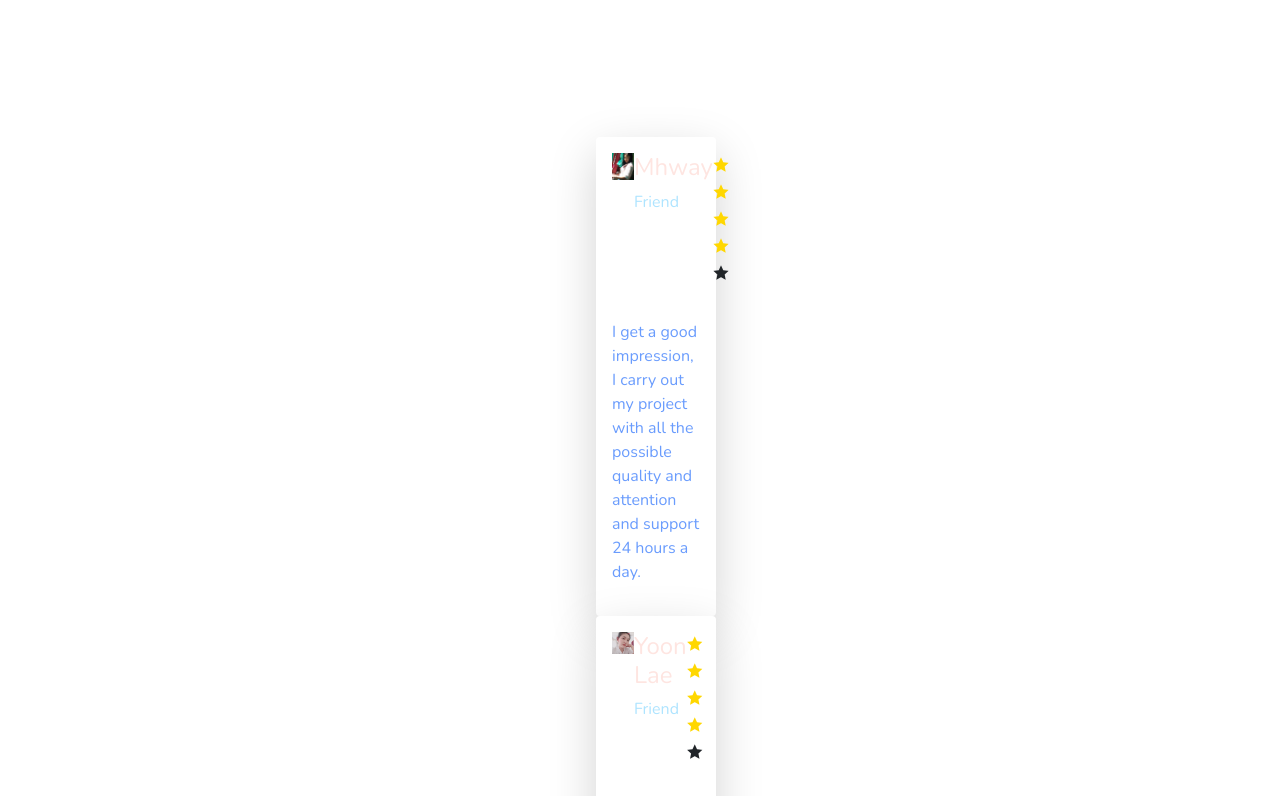
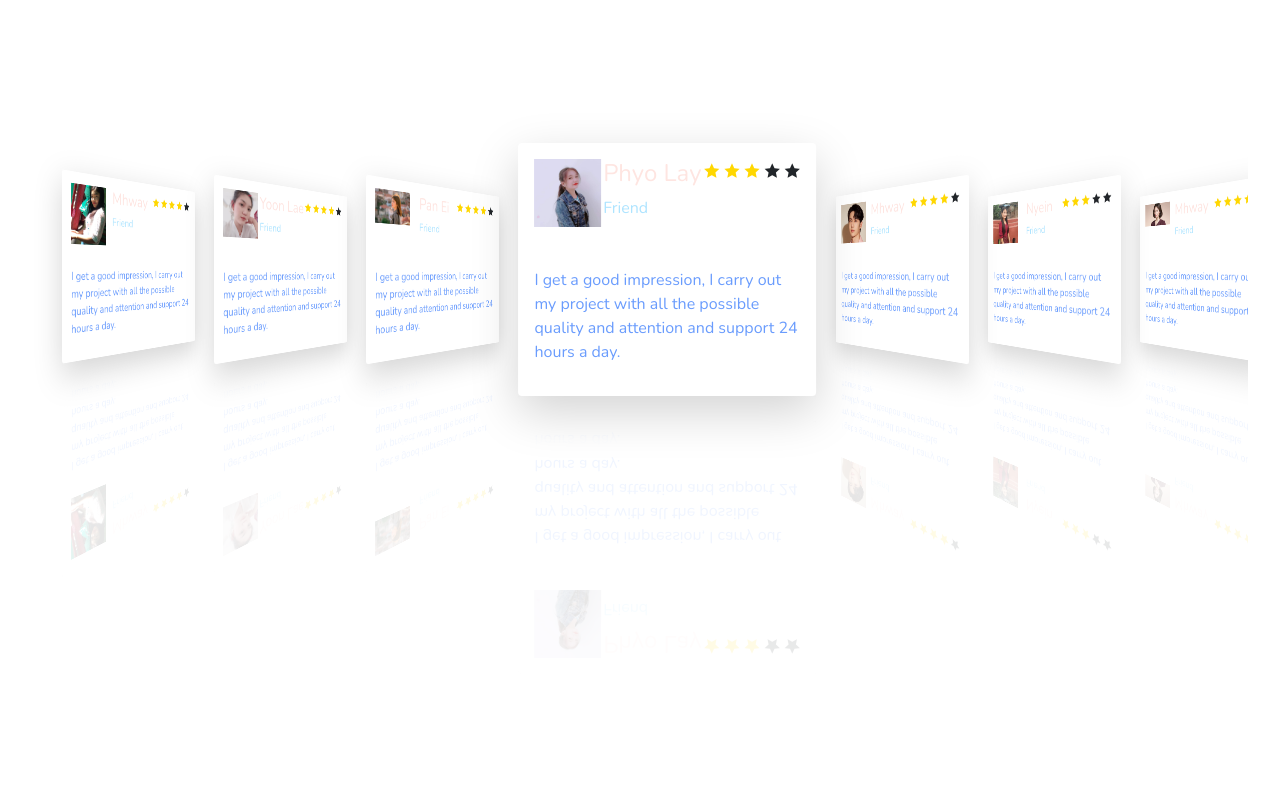
Before and after one commit to mhwaymhway/Portfolio, a website: page index.html in a window 1280 px wide. Shown: the part 4680-5476 px from the top of the page. Drawn offline with nearby package versions, Linux system fonts and the light colour scheme; animation ran at ten frames a second.

Commit message:
third commit

```diff
--- a/index.html
+++ b/index.html
@@ -993,7 +993,7 @@
 <script src="vendor/wow/wow.js"></script>
 <script src="js/app.js"></script>
 <script>
-    document.querySelector('.carousel').flipster();
+    $('.carousel').flipster();
 
     // wow = new WOW(
     //     {
```
